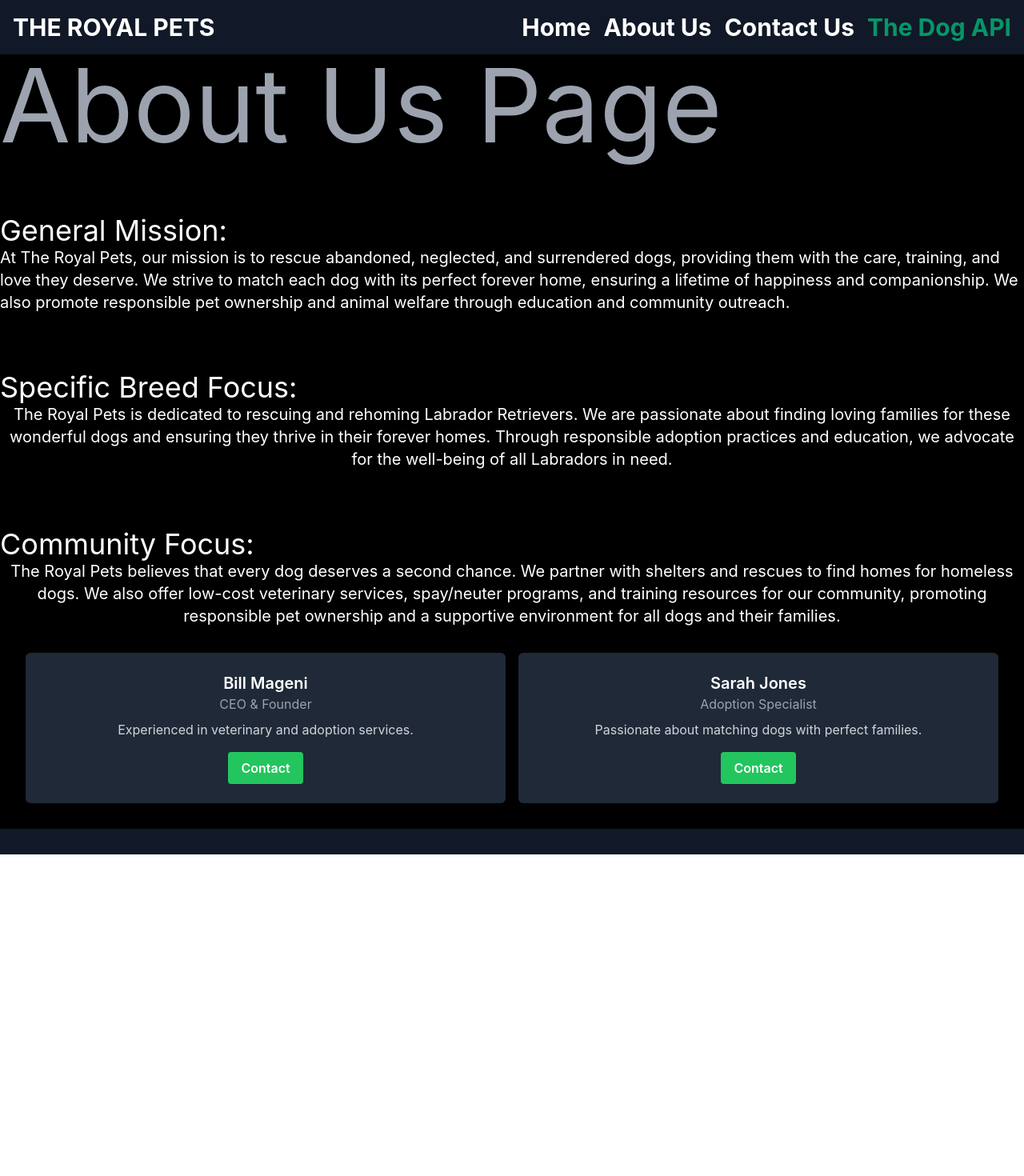
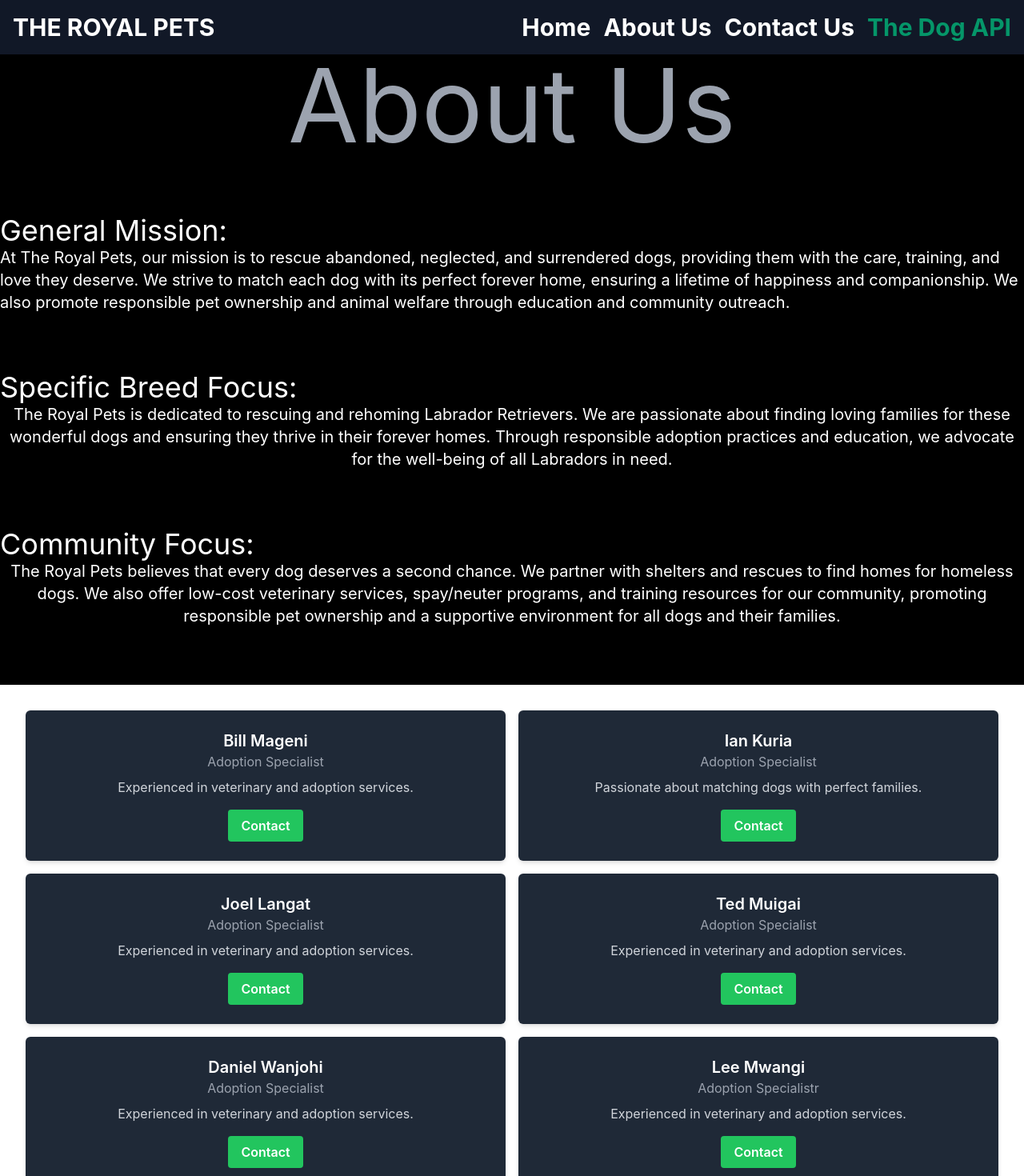
Before and after one commit to iankuria668/dog-adoption-centre, a React (Create React App) app: page /About in a window 1280 px wide. Shown: the top 1470 px of the page at 80% size. Before the commit the page ends 1068 px from the top, so only its background shows below. Built offline with nearby package versions, Linux system fonts and the light colour scheme.

Commit message:
Added additional people to the image about us

```diff
--- a/src/components/pages/About.js
+++ b/src/components/pages/About.js
@@ -5,15 +5,39 @@ function About() {
   const teamMembers = [
     {
       name: "Bill Mageni",
-      title: "CEO & Founder",
+      title: "Adoption Specialist",
       bio: "Experienced in veterinary and adoption services.",
       email: "bill.mageni@royalpets.com",
     },
     {
-      name: "Sarah Jones",
+      name: "Ian Kuria",
       title: "Adoption Specialist",
       bio: "Passionate about matching dogs with perfect families.",
       email: "sarah.jones@royalpets.com",
+    },
+    {
+      name: "Joel Langat",
+      title: "Adoption Specialist",
+      bio: "Experienced in veterinary and adoption services.",
+      email: "Joel.Langat@royalpets.com",
+    },
+    {
+      name: "Ted Muigai",
+      title: "Adoption Specialist",
+      bio: "Experienced in veterinary and adoption services.",
+      email: "Ted.Muigai@royalpets.com",
+    },
+    {
+      name: "Daniel Wanjohi",
+      title: "Adoption Specialist",
+      bio: "Experienced in veterinary and adoption services.",
+      email: "Daniel.Wanjohi@royalpets.com",
+    },
+    {
+      name: "Lee Mwangi",
+      title: "Adoption Specialistr",
+      bio: "Experienced in veterinary and adoption services.",
+      email: "Lee.Mwangi@royalpets.com",
     },
   ];
 
@@ -22,12 +46,12 @@ function About() {
   };
 
   return (
-  <div className="bg-black text-white">
+  <div className="">
     <header>
       <NavBar />
       </header>
-      <div className="about-section">
-        <h1 className="text-9xl	font-size: 8rem; line-height: 1; text-gray-400	--tw-text-opacity: 1; color: rgba(156, 163, 175, var(--tw-text-opacity));">About Us Page</h1>
+      <div className="about-section bg-black text-white">
+        <h1 className=" text-center text-9xl	font-size: 8rem; line-height: 1; text-gray-400	--tw-text-opacity: 1; color: rgba(156, 163, 175, var(--tw-text-opacity));">About Us </h1>
         <br></br>
         <br></br>
         <br></br>
@@ -43,8 +67,11 @@ function About() {
           <br></br>
           <p className="text-4xl	font-size: 2.25rem;line-height: 2.5rem;">Community Focus:</p><p className="text-center	text-align: center; text-xl	font-size: 1.25rem; line-height: 1.75rem;" >
             The Royal Pets believes that every dog deserves a second chance. We partner with shelters and rescues to find homes for homeless dogs. We also offer low-cost veterinary services, spay/neuter programs, and training resources for our community, promoting responsible pet ownership and a supportive environment for all dogs and their families.</p>
+          <br></br>
+          <br></br>
+          <br></br>
           </div>
-          <div className="container mx-auto p-8">
+          <div className="container mx-auto p-8 ">
             <div className="grid grid-cols-1 md:grid-cols-2 lg:grid-cols-2 gap-4">
              {teamMembers.map((member, index) => (
              <div key={index} className="bg-gray-800 p-6 rounded-md shadow-md flex flex-col items-center">
```
Also changed, not shown: src/components/pages/AdoptionSpecialistImage/Hollywood Is Loving This Easy Makeup Trend.jpeg (deleted), src/components/pages/CEOImage/_.jpeg (deleted).
